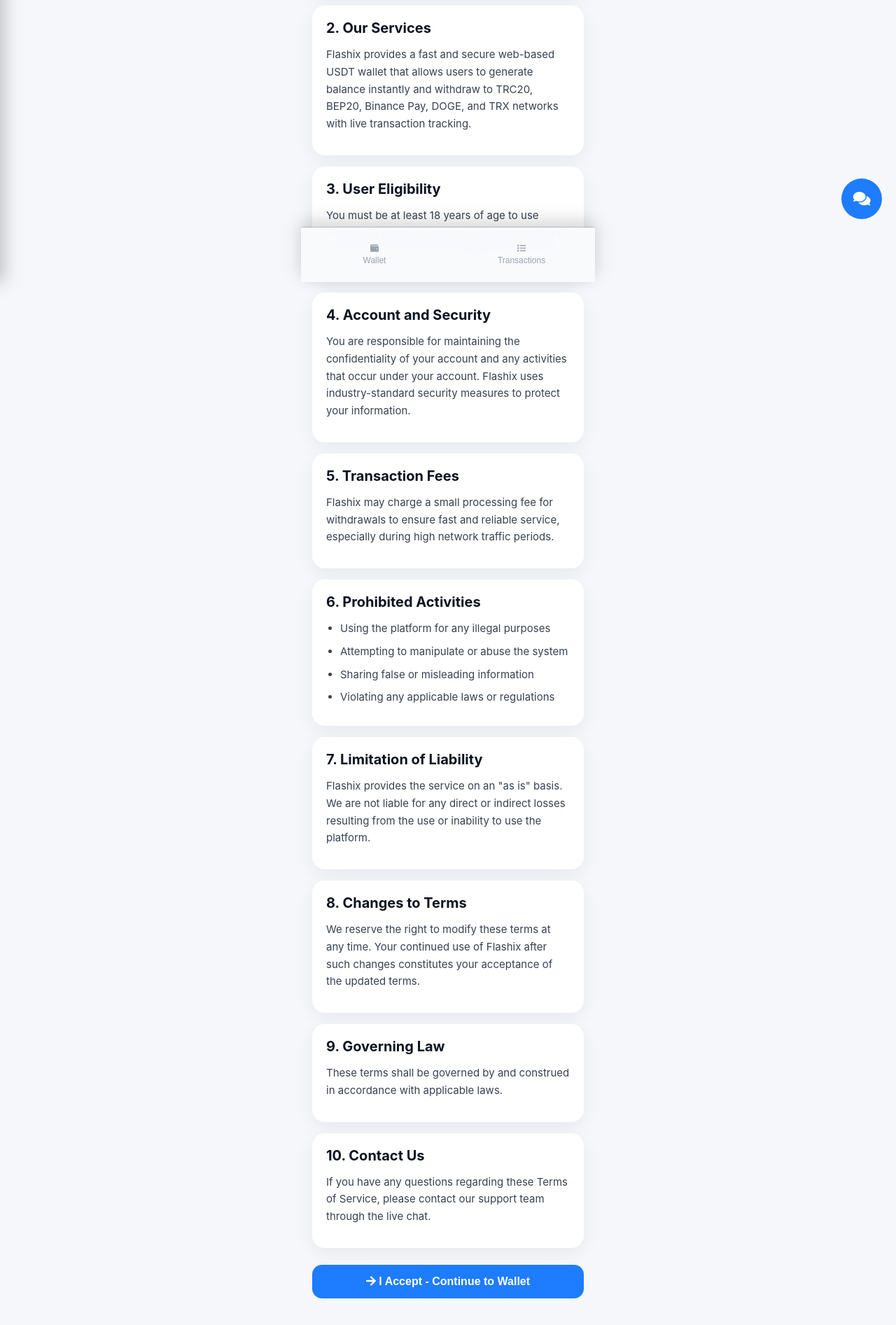
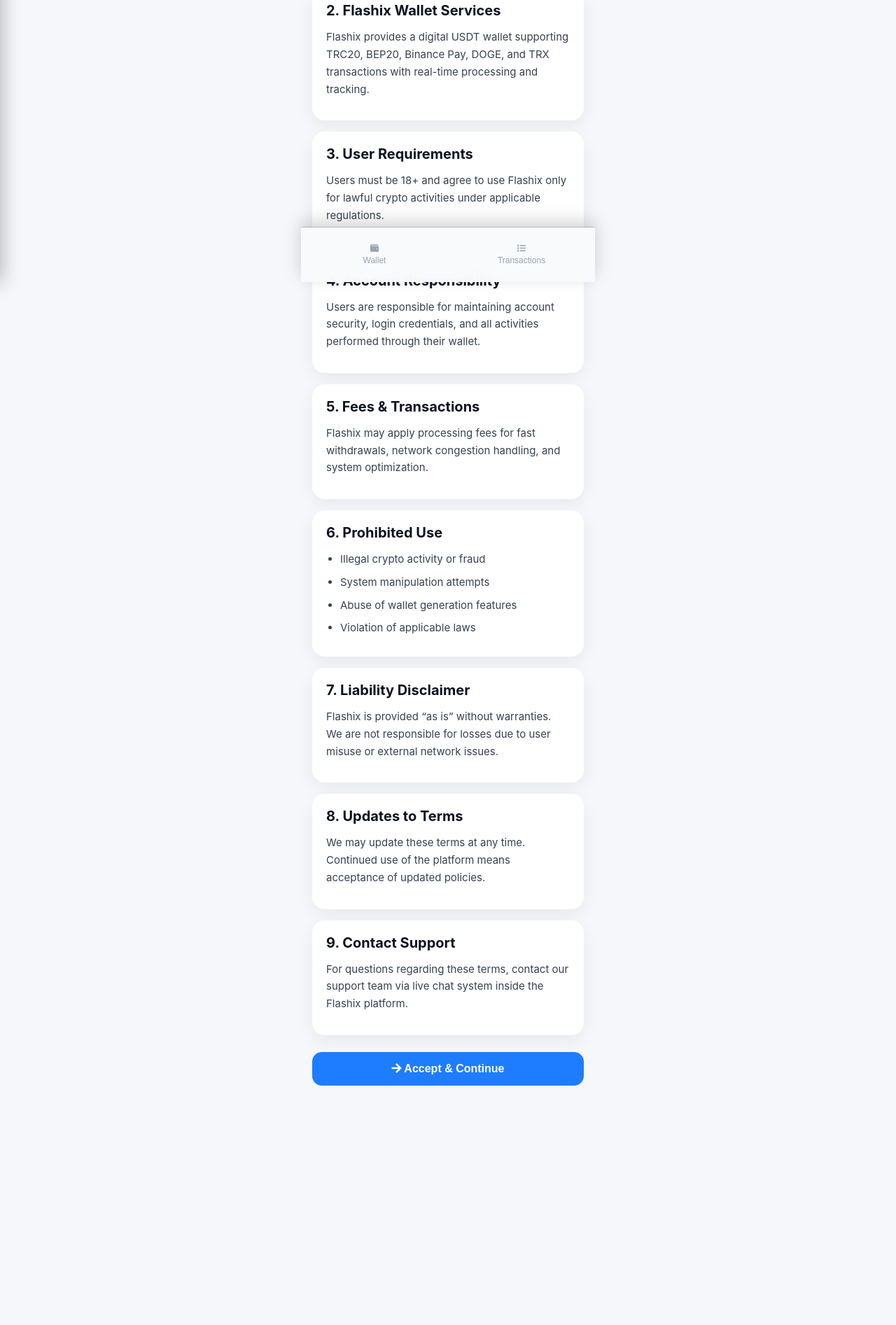
Before and after one commit to flashisthekey/flashix, a plain HTML site: page terms.html in a window 1280 px wide. Shown: the part 397-2290 px from the top of the page at 70% size. After the commit the page ends 2048 px from the top, so only its background shows below. Drawn offline with Linux system fonts and the light colour scheme.

Commit message:
Update terms.html

```diff
--- a/terms.html
+++ b/terms.html
@@ -2,10 +2,20 @@
 <html lang="en">
 <head>
 <meta charset="UTF-8">
-    <title>Terms of Service - Flashix USDT Wallet</title>
-    <meta name="description" content="Terms of Service for Flashix - Fastest USDT Wallet. Read our terms and conditions for using the platform.">
-    <meta name="keywords" content="Flashix terms of service, USDT wallet terms, Flashix legal agreement">
-    <meta name="viewport" content="width=device-width, initial-scale=1">
+<meta name="viewport" content="width=device-width,initial-scale=1">
+
+<!-- SEO TITLE -->
+<title>Terms of Service - Flashix USDT Wallet | Crypto Wallet Legal Agreement & Usage Policy</title>
+
+<!-- SEO DESCRIPTION -->
+<meta name="description" content="Read Flashix Terms of Service for USDT wallet usage, crypto transactions, withdrawals, TRC20 & BEP20 networks, user responsibilities, fees, and platform rules.">
+
+<!-- SEO KEYWORDS -->
+<meta name="keywords" content="Flashix terms of service, USDT wallet terms, crypto wallet agreement, Flashix legal policy, TRC20 terms, BEP20 terms, blockchain wallet rules, crypto withdrawal policy, Flash USDT wallet terms, digital wallet conditions">
+
+<!-- OPEN GRAPH -->
+<meta property="og:title" content="Flashix Terms of Service - Crypto Wallet Rules & Agreement">
+<meta property="og:description" content="Understand Flashix wallet terms including USDT transactions, security rules, fees, and user responsibilities.">
 
 <link rel="stylesheet" href="https://cdnjs.cloudflare.com/ajax/libs/font-awesome/5.15.4/css/all.min.css">
 
@@ -75,7 +85,7 @@
     cursor:pointer;
 }
 
-        /* Hero Header */
+/* Hero */
 .header{
     background:linear-gradient(135deg,var(--blue),var(--blue2));
     color:white;
@@ -83,14 +93,8 @@
     border-radius:18px;
     margin-bottom:16px;
 }
-        .header h1{
-            font-size:26px;
-            margin-bottom:6px;
-        }
-        .header p{
-            font-size:15px;
-            opacity:0.95;
-        }
+.header h1{font-size:26px;margin-bottom:6px}
+.header p{font-size:15px;opacity:0.95}
 
 /* Cards */
 .card{
@@ -105,18 +109,14 @@
     margin-bottom:14px;
     color:var(--text);
 }
-        .card p, .card li{
+.card p,.card li{
     color:#374151;
     line-height:1.65;
     font-size:15px;
     margin-bottom:12px;
 }
-        .card ul{
-            padding-left:20px;
-        }
-        .card li{
-            margin-bottom:8px;
-        }
+.card ul{padding-left:20px}
+.card li{margin-bottom:8px}
 
 /* Button */
 .btn{
@@ -132,7 +132,7 @@
     cursor:pointer;
 }
 
-        /* Bottom Navigation */
+/* Bottom Nav */
 .nav{
     position:fixed;
     bottom:0;
@@ -200,81 +200,77 @@
 .side-menu a i{color:var(--blue);width:24px}
 </style>
 </head>
+
 <body>
 
-    <div id="fxHeader">
+<header id="fxHeader">
     <div class="fxName">Flashix</div>
-        <div class="fxCenter">World’s Largest Flash USDT Software</div>
+    <div class="fxCenter">Secure USDT Wallet Legal Terms</div>
     <button id="menuBtn"><i class="fas fa-bars"></i></button>
-    </div>
+</header>
 
 <div class="app">
+
     <div class="header">
         <h1>Terms of Service</h1>
-            <p>Last Updated: April 17, 2026</p>
+        <p>Legal agreement for Flashix crypto wallet usage</p>
     </div>
 
     <div class="card">
         <h2>1. Introduction</h2>
-            <p>Welcome to Flashix. These Terms of Service govern your use of our platform and services. By accessing or using Flashix, you agree to comply with these terms.</p>
+        <p>These Terms of Service govern the use of Flashix USDT wallet platform including crypto transactions, withdrawals, and wallet services.</p>
     </div>
 
     <div class="card">
-            <h2>2. Our Services</h2>
-            <p>Flashix provides a fast and secure web-based USDT wallet that allows users to generate balance instantly and withdraw to TRC20, BEP20, Binance Pay, DOGE, and TRX networks with live transaction tracking.</p>
+        <h2>2. Flashix Wallet Services</h2>
+        <p>Flashix provides a digital USDT wallet supporting TRC20, BEP20, Binance Pay, DOGE, and TRX transactions with real-time processing and tracking.</p>
     </div>
 
     <div class="card">
-            <h2>3. User Eligibility</h2>
-            <p>You must be at least 18 years of age to use Flashix. By using our service, you represent and warrant that you meet this eligibility requirement.</p>
+        <h2>3. User Requirements</h2>
+        <p>Users must be 18+ and agree to use Flashix only for lawful crypto activities under applicable regulations.</p>
     </div>
 
     <div class="card">
-            <h2>4. Account and Security</h2>
-            <p>You are responsible for maintaining the confidentiality of your account and any activities that occur under your account. Flashix uses industry-standard security measures to protect your information.</p>
+        <h2>4. Account Responsibility</h2>
+        <p>Users are responsible for maintaining account security, login credentials, and all activities performed through their wallet.</p>
     </div>
 
     <div class="card">
-            <h2>5. Transaction Fees</h2>
-            <p>Flashix may charge a small processing fee for withdrawals to ensure fast and reliable service, especially during high network traffic periods.</p>
+        <h2>5. Fees & Transactions</h2>
+        <p>Flashix may apply processing fees for fast withdrawals, network congestion handling, and system optimization.</p>
     </div>
 
     <div class="card">
-            <h2>6. Prohibited Activities</h2>
+        <h2>6. Prohibited Use</h2>
         <ul>
-                <li>Using the platform for any illegal purposes</li>
-                <li>Attempting to manipulate or abuse the system</li>
-                <li>Sharing false or misleading information</li>
-                <li>Violating any applicable laws or regulations</li>
+            <li>Illegal crypto activity or fraud</li>
+            <li>System manipulation attempts</li>
+            <li>Abuse of wallet generation features</li>
+            <li>Violation of applicable laws</li>
         </ul>
     </div>
 
     <div class="card">
-            <h2>7. Limitation of Liability</h2>
-            <p>Flashix provides the service on an "as is" basis. We are not liable for any direct or indirect losses resulting from the use or inability to use the platform.</p>
+        <h2>7. Liability Disclaimer</h2>
+        <p>Flashix is provided “as is” without warranties. We are not responsible for losses due to user misuse or external network issues.</p>
     </div>
 
     <div class="card">
-            <h2>8. Changes to Terms</h2>
-            <p>We reserve the right to modify these terms at any time. Your continued use of Flashix after such changes constitutes your acceptance of the updated terms.</p>
+        <h2>8. Updates to Terms</h2>
+        <p>We may update these terms at any time. Continued use of the platform means acceptance of updated policies.</p>
     </div>
 
     <div class="card">
-            <h2>9. Governing Law</h2>
-            <p>These terms shall be governed by and construed in accordance with applicable laws.</p>
-        </div>
-
-        <div class="card">
-            <h2>10. Contact Us</h2>
-            <p>If you have any questions regarding these Terms of Service, please contact our support team through the live chat.</p>
+        <h2>9. Contact Support</h2>
+        <p>For questions regarding these terms, contact our support team via live chat system inside the Flashix platform.</p>
     </div>
 
     <button onclick="window.location.href='index.html'" class="btn">
-            <i class="fas fa-arrow-right"></i> I Accept - Continue to Wallet
+        <i class="fas fa-arrow-right"></i> Accept & Continue
     </button>
 </div>
 
-    <!-- Bottom Navigation -->
 <div class="nav">
     <button class="nav-btn">
         <i class="fas fa-wallet"></i>
@@ -286,42 +282,34 @@
     </button>
 </div>
 
-    <!-- Side Menu -->
 <div class="menu-overlay" id="menuOverlay"></div>
 <div class="side-menu" id="sideMenu">
     <ul>
         <li><a href="index.html"><i class="fas fa-wallet"></i> Wallet</a></li>
-            <li><a href="about.html"><i class="fas fa-info-circle"></i> About Us</a></li>
+        <li><a href="about.html"><i class="fas fa-info-circle"></i> About</a></li>
         <li><a href="faq.html"><i class="fas fa-question-circle"></i> FAQ</a></li>
         <li><a href="security.html"><i class="fas fa-shield-alt"></i> Security</a></li>
-            <li><a href="privacy.html"><i class="fas fa-file-contract"></i> Privacy Policy</a></li>
-            <li><a href="terms.html"><i class="fas fa-file-alt"></i> Terms of Service</a></li>
-            <li><a href="contact.html"><i class="fas fa-headset"></i> Contact Us</a></li>
+        <li><a href="privacy.html"><i class="fas fa-user-secret"></i> Privacy</a></li>
+        <li><a href="terms.html"><i class="fas fa-file-alt"></i> Terms</a></li>
+        <li><a href="contact.html"><i class="fas fa-headset"></i> Contact</a></li>
     </ul>
 </div>
 
-    <!-- Support Chat Floating Button -->
-    <div id="supportFloatingBtn" style="position:fixed;bottom:90px;right:20px;z-index:99999">
-        <div id="supportToggle" style="width:58px;height:58px;border-radius:50%;background:#1e7cff;color:#fff;display:flex;align-items:center;justify-content:center;font-size:22px;cursor:pointer">
-            <i class="fas fa-comments"></i>
-        </div>
-    </div>
+<script>
+const menuBtn=document.getElementById("menuBtn");
+const sideMenu=document.getElementById("sideMenu");
+const menuOverlay=document.getElementById("menuOverlay");
 
-    <script>
-        // Side Menu Script
-        const menuBtn = document.getElementById("menuBtn");
-        const sideMenu = document.getElementById("sideMenu");
-        const menuOverlay = document.getElementById("menuOverlay");
-
-        menuBtn.addEventListener("click", () => {
+menuBtn.onclick=()=>{
     sideMenu.classList.add("open");
     menuOverlay.classList.add("show");
-        });
+};
 
-        menuOverlay.addEventListener("click", () => {
+menuOverlay.onclick=()=>{
     sideMenu.classList.remove("open");
     menuOverlay.classList.remove("show");
-        });
+};
 </script>
+
 </body>
 </html>
```
Lines whose indentation alone changed are shown as unchanged.
